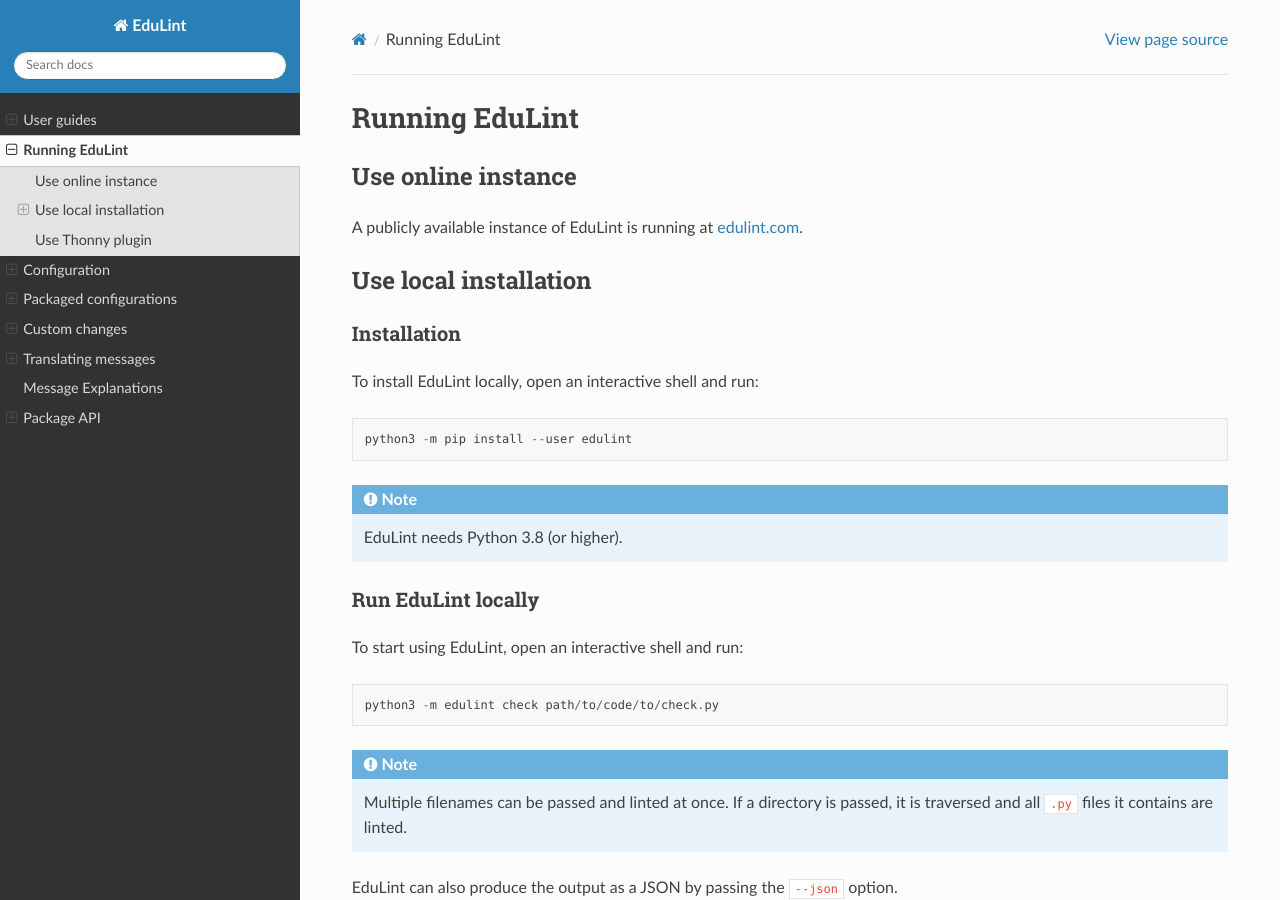
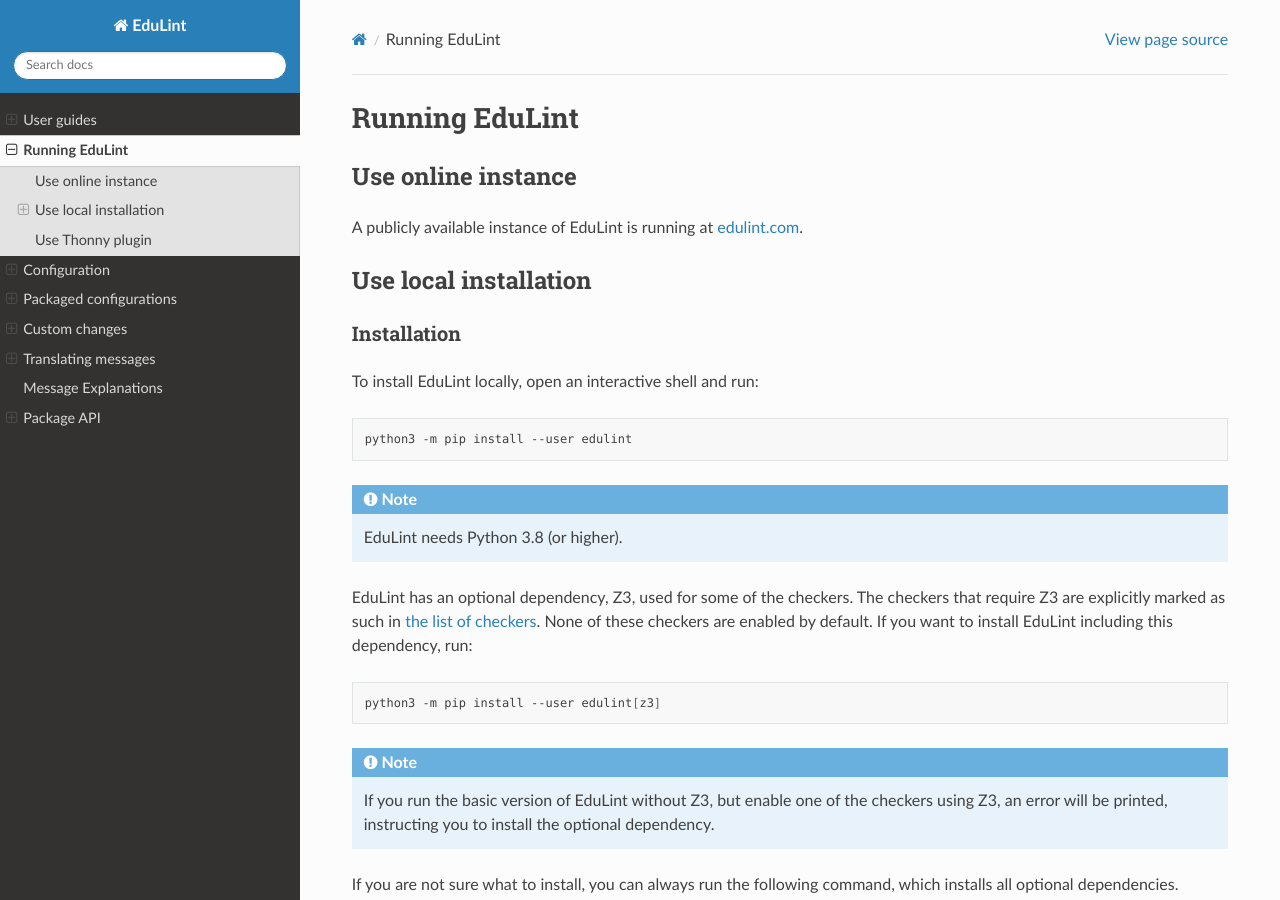
Before and after one commit to GiraffeReversed/edulint, a Sphinx documentation site: the page built from docs/source/running.rst, in a window 1280 px wide and 900 px high. Built offline with Sphinx 7.4.7 and the Read the Docs theme 3.1.0, drawn with Linux system fonts in a browser that asks for light colours; the version number could not be read and is left out; some of the changed text lies outside the part shown.

Commit message:
package: make z3 optional dependency

```diff
--- a/docs/source/running.rst
+++ b/docs/source/running.rst
@@ -1,3 +1,5 @@
+.. _run edulint:
+
 Running EduLint
 ---------------
 
@@ -18,12 +20,27 @@
 
 To install EduLint locally, open an interactive shell and run:
 
-.. code::
+.. code:: bash
 
     python3 -m pip install --user edulint
 
 .. note::
    EduLint needs Python 3.8 (or higher).
+
+EduLint has an optional dependency, Z3, used for some of the checkers. The checkers that require Z3 are explicitly marked as such in :ref:`the list of checkers <checkers>`. None of these checkers are enabled by default. If you want to install EduLint including this dependency, run:
+
+.. code:: bash
+
+   python3 -m pip install --user edulint[z3]
+
+.. note::
+   If you run the basic version of EduLint without Z3, but enable one of the checkers using Z3, an error will be printed, instructing you to install the optional dependency.
+
+If you are not sure what to install, you can always run the following command, which installs all optional dependencies.
+
+.. code:: bash
+
+   python3 -m pip install --user edulint[all]
 
 Run EduLint locally
 """""""""""""""""""
--- a/requirements.txt
+++ b/requirements.txt
@@ -8,4 +8,3 @@
 requests~=2.31 # versions lower than 2.31.0 had CVE-2023-32681
 platformdirs~=4.0
 loguru
-z3-solver
--- a/setup.cfg
+++ b/setup.cfg
@@ -28,6 +28,12 @@
 install_requires = file: requirements.txt
 include_package_data = True
 
+[options.extras_require]
+z3 =
+  z3-solver<5
+all =
+  z3-solver<5
+
 [options.packages.find]
 where = .
 exclude =
```
